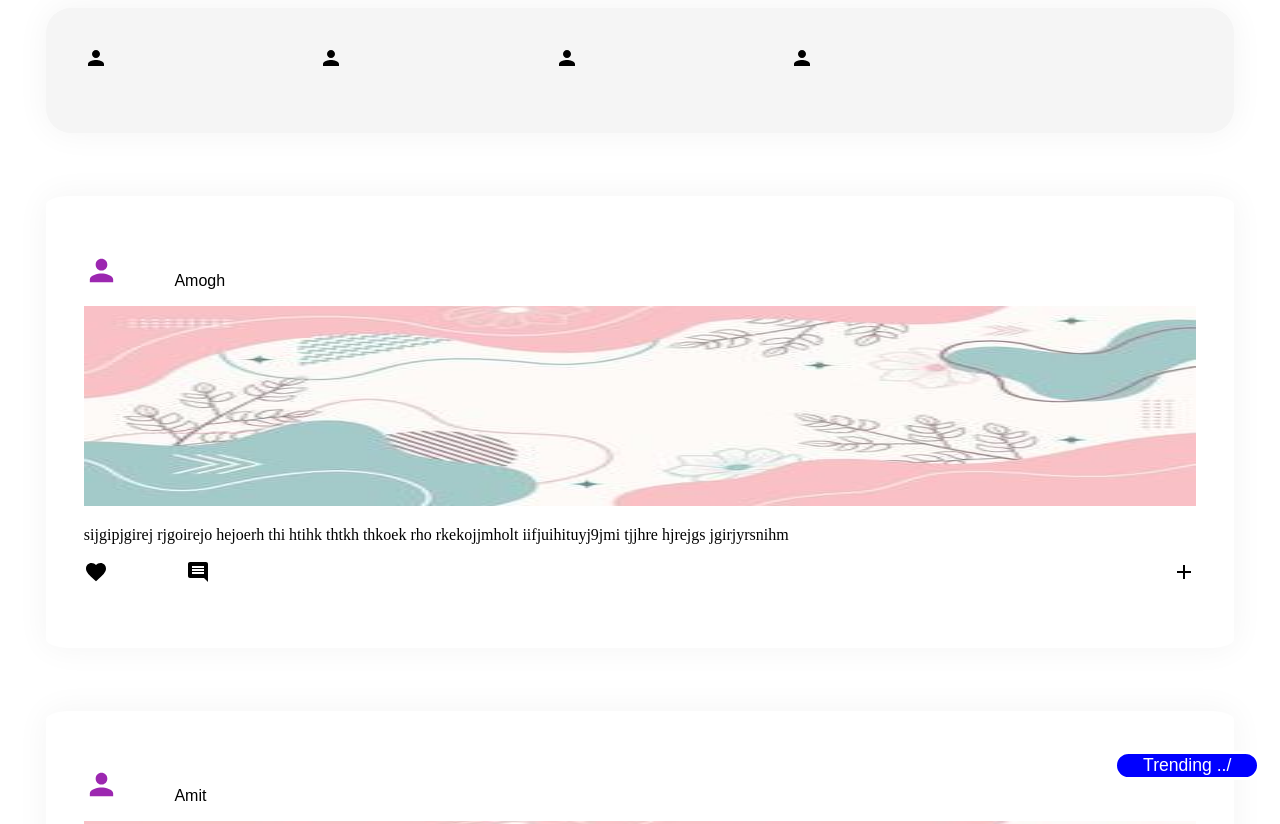
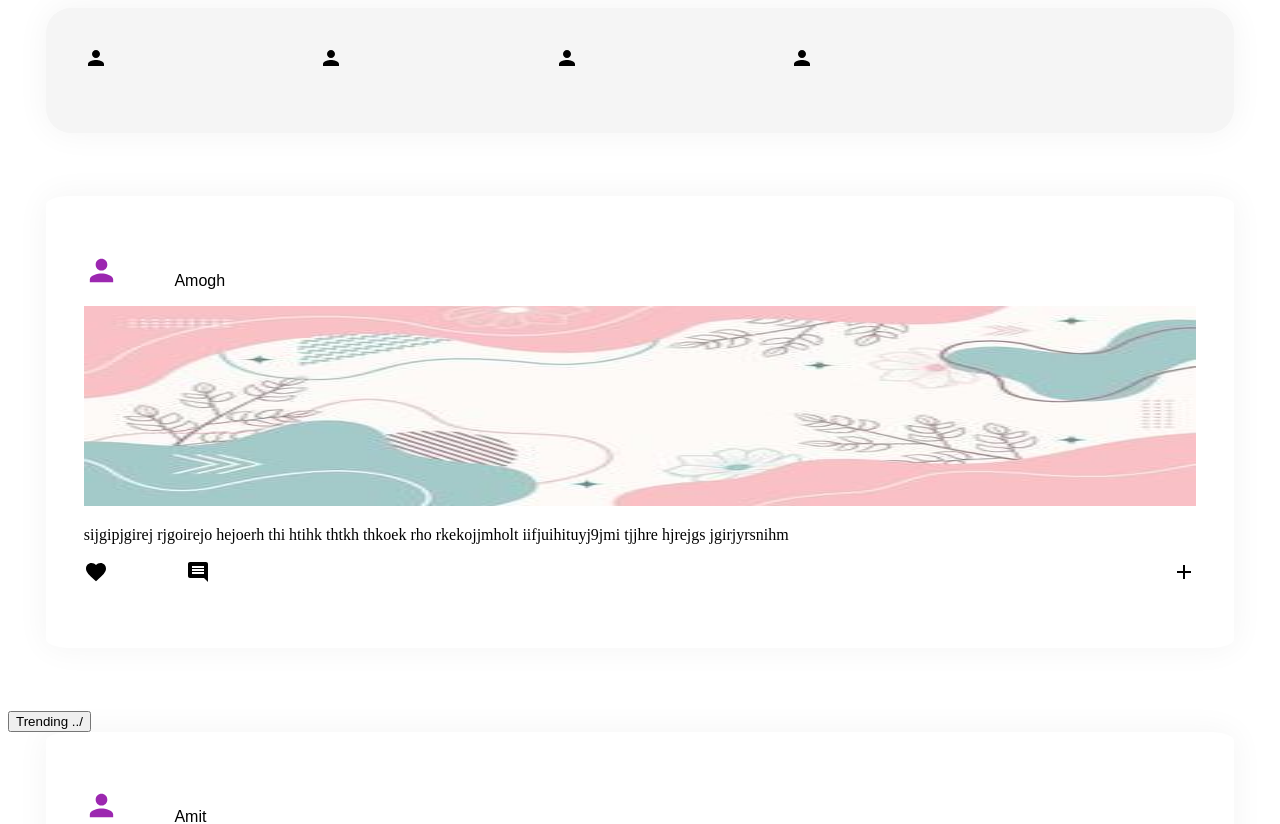
Before and after one commit to amitayushkushwaha/social-frontend, a Next.js app: page /amogh in a window 1280 px wide. Shown: the top 824 px of the page. Built offline with nearby package versions, Linux system fonts and the light colour scheme.

Commit message:
remove conflicts

```diff
--- a/src/styles/globals.css
+++ b/src/styles/globals.css
@@ -11,18 +11,3 @@
   padding: 0; */
   box-sizing: border-box;
 }
-
-.trendingBtn {
-  position: fixed;
-  bottom: 20px;
-  right: 20px;
-  z-index: 1;
-  border-radius: 25px;
-  padding-left: 2%;
-  padding-right: 2%;
-  font-size: 110%;
-  background-color: blue;
-  border: 3px solid white;
-  /* border: 3px dotted green; */
-  color: white;
-}
```
